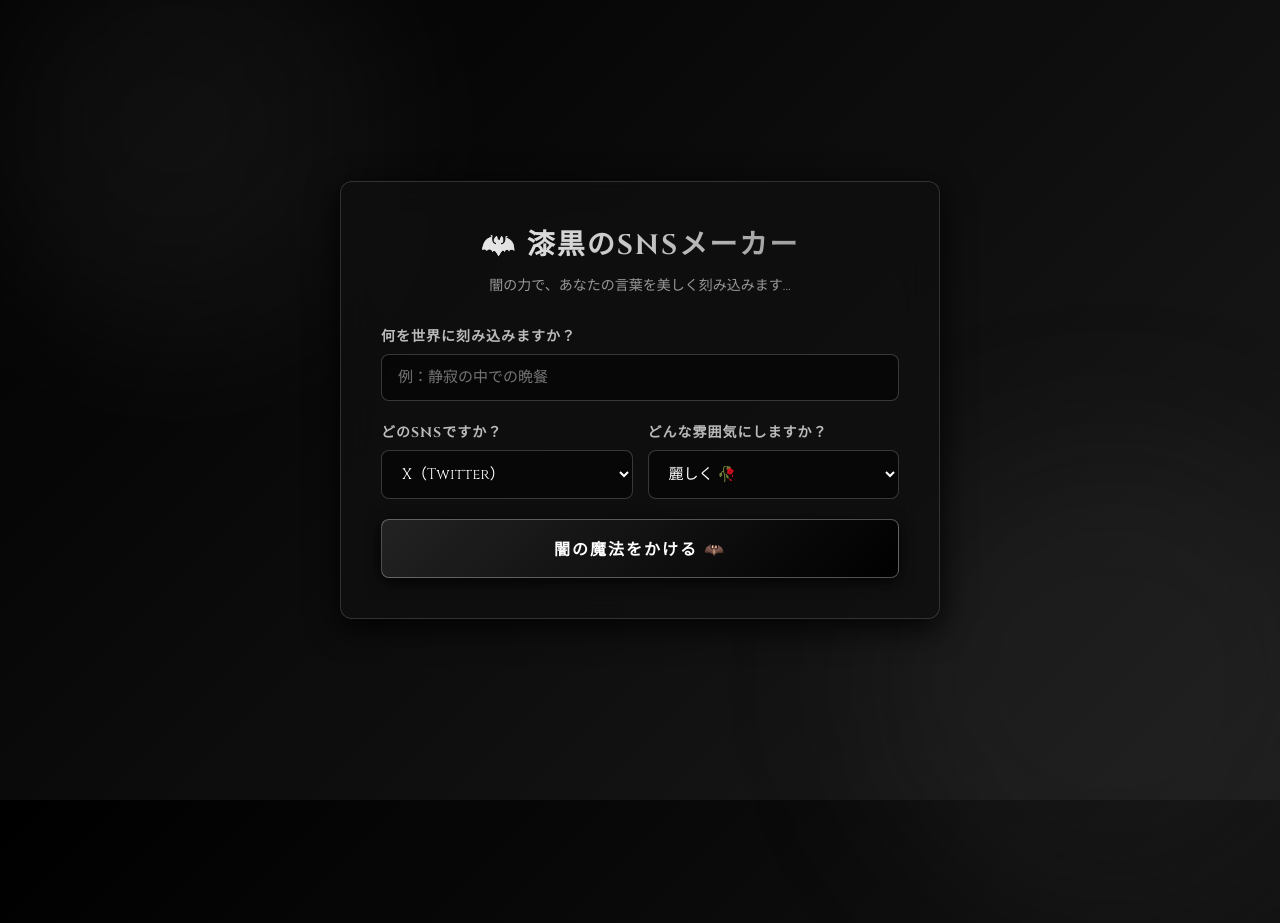
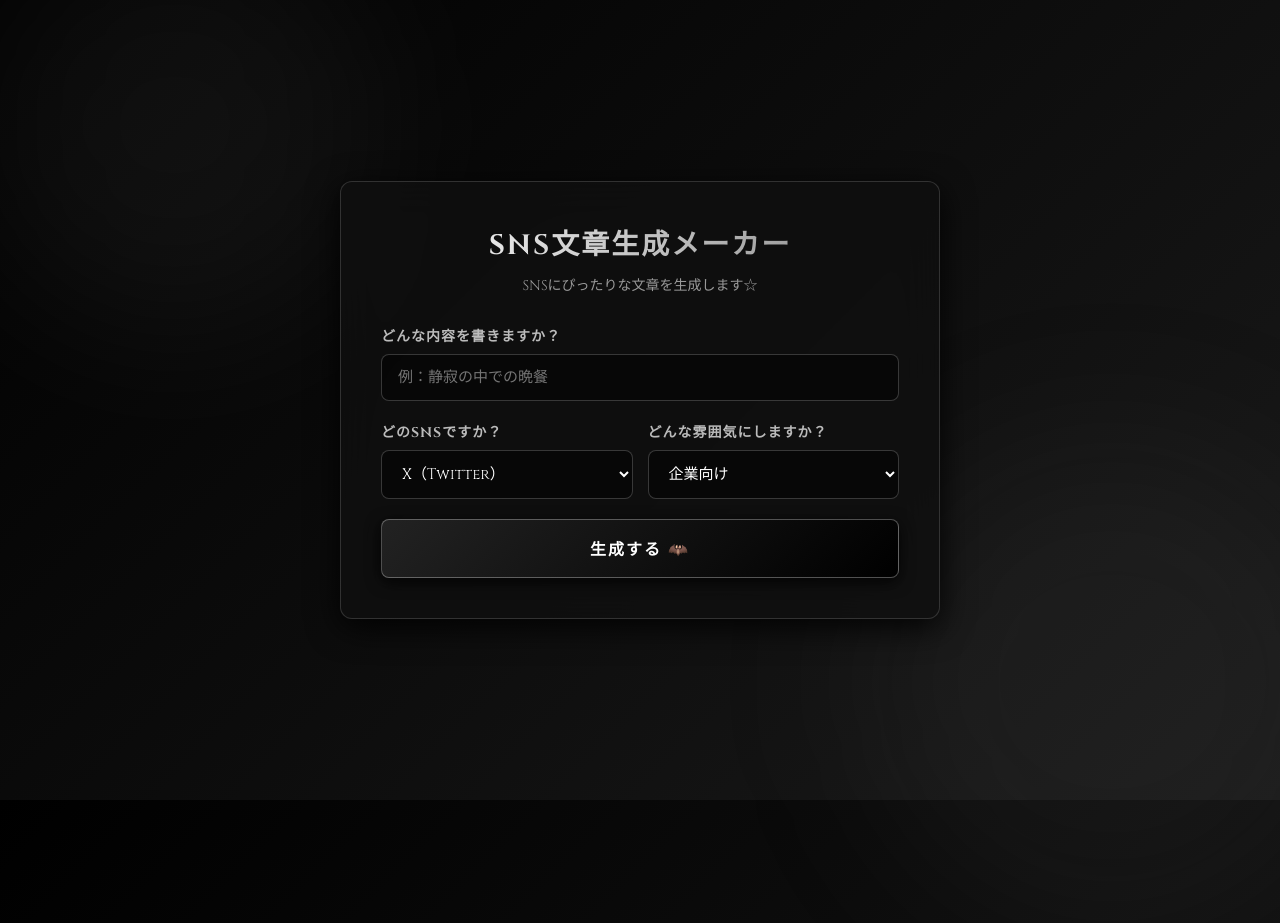
Before and after one commit to Sakiiii25/-, a plain HTML site: page index.html in a window 1280 px wide. Shown: the top 923 px of the page. Drawn offline with Linux system fonts and the light colour scheme.

Commit message:
Add files via upload

```diff
--- a/index.html
+++ b/index.html
@@ -1,18 +1,22 @@
 <!DOCTYPE html>
 <html lang="ja">
+
 <head>
   <meta charset="UTF-8">
   <meta name="viewport" content="width=device-width, initial-scale=1.0">
-  <title>漆黒のSNSメーカー 🦇</title>
+  <title>SNSメーカー 🦇</title>
 
   <!-- おしゃれなゴシック風の文字（フォント）を使うための設定（Google Fonts） -->
   <link rel="preconnect" href="https://fonts.googleapis.com">
   <link rel="preconnect" href="https://fonts.gstatic.com" crossorigin>
-  <link href="https://fonts.googleapis.com/css2?family=Cinzel:wght@400;700&family=Noto+Serif+JP:wght@400;700&display=swap" rel="stylesheet">
+  <link
+    href="https://fonts.googleapis.com/css2?family=Cinzel:wght@400;700&family=Noto+Serif+JP:wght@400;700&display=swap"
+    rel="stylesheet">
 
   <!-- デザインをつけるためのCSSファイルを読み込む -->
   <link rel="stylesheet" href="style.css">
 </head>
+
 <body>
 
   <!-- 動く背景のための見えない箱 -->
@@ -22,8 +26,8 @@
   <!-- 画面の真ん中にくるメインの箱 -->
   <div class="container glass-panel">
     <header>
-      <h1>🦇 漆黒のSNSメーカー</h1>
-      <p>闇の力で、あなたの言葉を美しく刻み込みます…</p>
+      <h1>SNS文章生成メーカー</h1>
+      <p>SNSにぴったりな文章を生成します☆</p>
     </header>
 
     <main>
@@ -31,7 +35,7 @@
       <section class="input-section">
 
         <div class="form-group">
-          <label for="topic">何を世界に刻み込みますか？</label>
+          <label for="topic">どんな内容を書きますか？</label>
           <!-- 文字を入力する箱 -->
           <input type="text" id="topic" placeholder="例：静寂の中での晩餐" autocomplete="off">
         </div>
@@ -50,16 +54,16 @@
             <label for="tone">どんな雰囲気にしますか？</label>
             <!-- 雰囲気を選ぶリスト -->
             <select id="tone">
-              <option value="pop">麗しく 🥀</option>
-              <option value="cool">冷たく ⛓️</option>
-              <option value="cute">妖しく 🦋</option>
+              <option value="corporate">企業向け</option>
+              <option value="oshikatsu">推し活向け</option>
+              <option value="ai">AI風</option>
             </select>
           </div>
         </div>
 
         <!-- 魔法をかける（生成する）ボタン -->
         <button id="generate-btn" class="magic-btn">
-          <span class="btn-text">闇の魔法をかける 🦇</span>
+          <span class="btn-text">生成する 🦇</span>
           <!-- 読み込み中（ぐるぐる）の表示（最初は隠しておく） -->
           <span class="loader hidden"></span>
         </button>
@@ -68,13 +72,13 @@
       <!-- 結果が表示される場所（最初は隠しておく） -->
       <section id="result-section" class="result-section hidden">
         <div class="result-card">
-          <h3>刻まれた言葉 📜</h3>
+          <h3>書く予定のワード 📜</h3>
           <p id="generated-text" class="generated-text">ここに文章が出ます</p>
           <button id="copy-btn" class="secondary-btn">言葉を写し取る 🖋️</button>
         </div>
 
         <div class="result-card">
-          <h3>導かれた幻影 🖼️</h3>
+          <h3>🖼️</h3>
           <div class="image-container">
             <img id="generated-img" src="" alt="生成された画像">
           </div>
@@ -88,4 +92,5 @@
   <!-- 動きをつけるためのJavaScriptファイルを読み込む -->
   <script src="script.js"></script>
 </body>
+
 </html>
```
